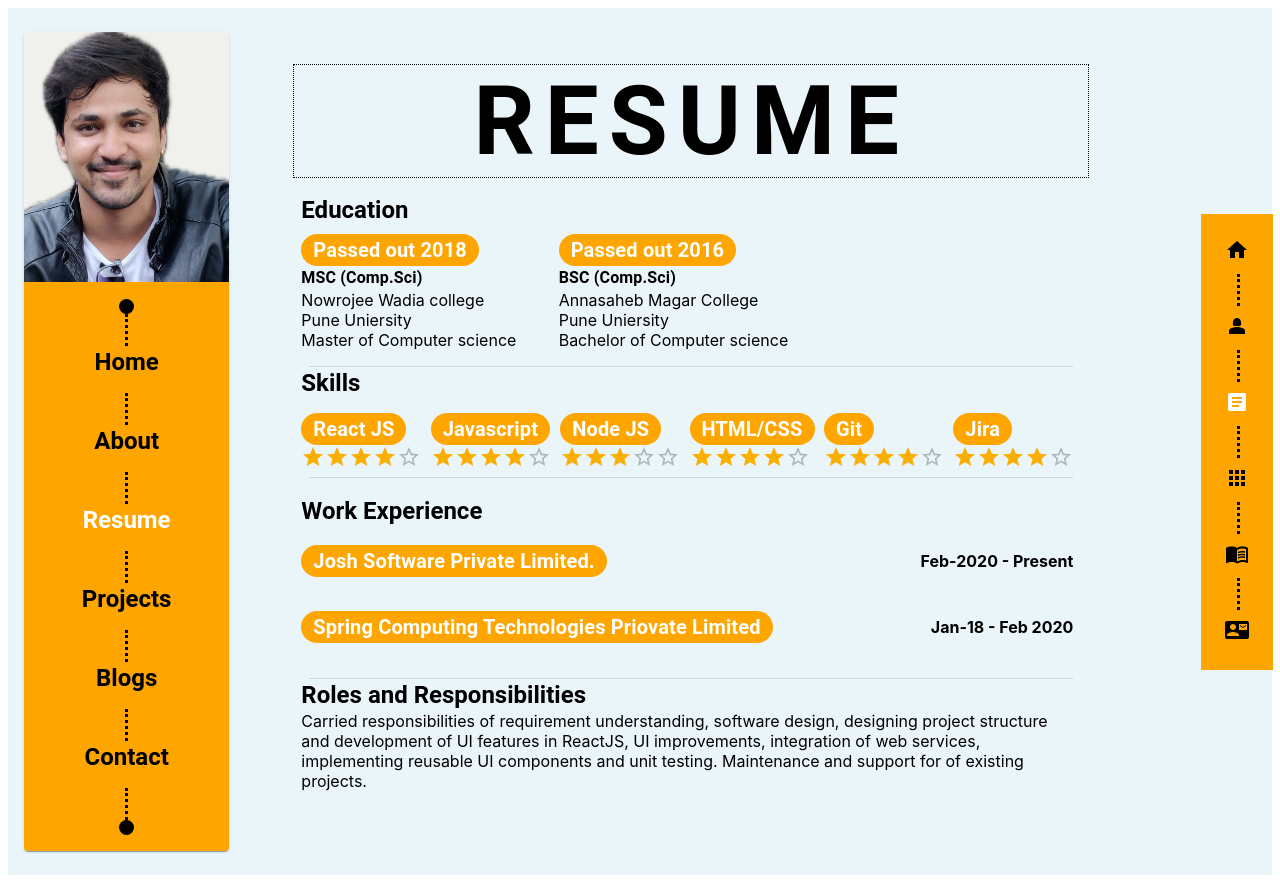
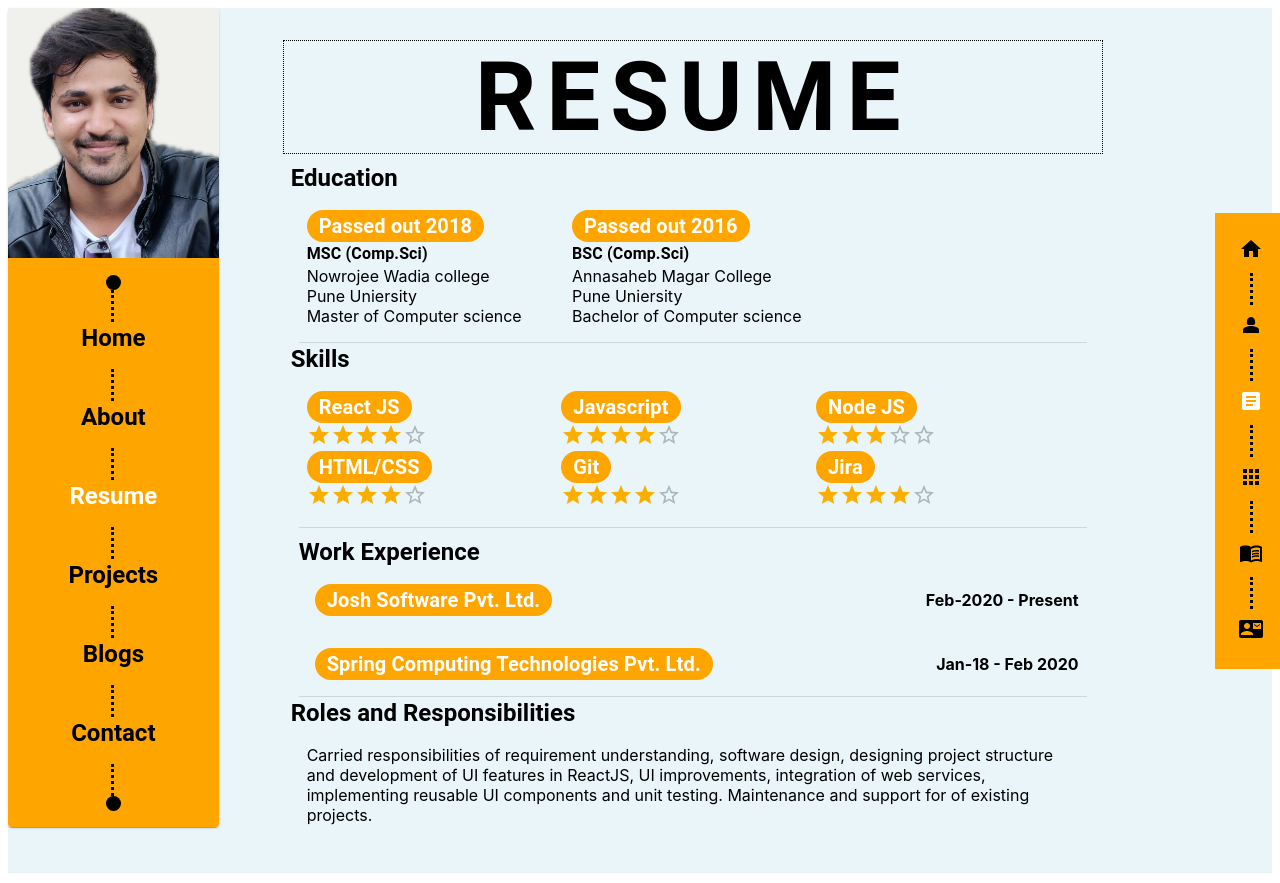
Before and after one commit to VrushabBayas/portfolio, a React (Create React App) app: page /portfolio/resume in a window 1280 px wide. Built offline with nearby package versions, Linux system fonts and the light colour scheme.

Commit message:
style fixes

```diff
--- a/src/containers/About/index.js
+++ b/src/containers/About/index.js
@@ -15,15 +15,7 @@ import Layout from "../Layout";
 function About() {
   return (
     <Layout title="ABOUT ME">
-      <Grid
-        xs={12}
-        sm={12}
-        md={12}
-        lg={12}
-        sx={{
-          padding: "0.5rem",
-        }}
-      >
+      <Grid xs={12} sm={12} md={12} lg={12}>
         <Typography
           variant="h4"
           sx={{
--- a/src/containers/Header/index.js
+++ b/src/containers/Header/index.js
@@ -3,11 +3,11 @@ import PropTypes from "prop-types";
 import { Box, Grid, Typography } from "@mui/material";
 
 import "./style.css";
-function Header({ title }) {
+function Header({ title, isMobileView }) {
   return (
     <Grid className="header">
       <Typography
-        variant={"h1"}
+        variant={`${isMobileView ? "h3" : "h1"}`}
         fontWeight="bold"
         sx={{
           wordSpacing: 25,
--- a/src/containers/Layout/index.js
+++ b/src/containers/Layout/index.js
@@ -15,7 +15,6 @@ function Layout({ children, title }) {
       sx={{
         backgroundColor: "#e9f5f9",
         margin: "auto",
-        padding: "1.5rem 1rem",
       }}
     >
       {!isMobileView && (
--- a/src/containers/Resume/index.js
+++ b/src/containers/Resume/index.js
@@ -3,7 +3,7 @@ import Layout from "../Layout";
 
 import { Chip, Divider, Grid, Rating, Typography } from "@mui/material";
 
-function Resume(props) {
+function Resume() {
   return (
     <Layout title="RESUME">
       <Grid
@@ -16,7 +16,6 @@ function Resume(props) {
           container
           sx={{
             display: "flex",
-            height: 180,
           }}
           spacing={1}
         >
@@ -25,7 +24,15 @@ function Resume(props) {
               Education
             </Typography>
           </Grid>
-          <Grid xs={4}>
+          <Grid
+            xs={12}
+            lg={4}
+            sm={4}
+            md={4}
+            sx={{
+              padding: "1rem",
+            }}
+          >
             <Grid container>
               <Chip
                 sx={{
@@ -51,7 +58,15 @@ function Resume(props) {
               <Typography variant="p">Master of Computer science</Typography>
             </Grid>
           </Grid>
-          <Grid xs={4}>
+          <Grid
+            xs={12}
+            lg={4}
+            sm={4}
+            md={4}
+            sx={{
+              padding: "1rem",
+            }}
+          >
             <Grid container>
               <Chip
                 sx={{
@@ -84,18 +99,18 @@ function Resume(props) {
           }}
         />
         <Grid
-          container
           sx={{
-            height: 110,
+            margin: "auto",
           }}
-          spacing={1}
         >
           <Grid
             container
             sx={{
               display: "flex",
             }}
+            spacing={1}
           >
+            <Grid container>
               <Typography variant="h5" fontWeight="bold">
                 Skills
               </Typography>
@@ -106,9 +121,10 @@ function Resume(props) {
                 display: "flex",
                 justifyContent: "space-between",
                 alignItems: "center",
+                padding: "1rem",
               }}
             >
-            <Grid>
+              <Grid xs={6} lg={4} sm={4} md={4}>
                 <Grid container>
                   <Chip
                     sx={{
@@ -123,7 +139,7 @@ function Resume(props) {
                 </Grid>
                 <Rating value={4} readOnly />
               </Grid>
-            <Grid>
+              <Grid xs={6} lg={4} sm={4} md={4}>
                 <Grid container>
                   <Chip
                     sx={{
@@ -138,7 +154,7 @@ function Resume(props) {
                 </Grid>
                 <Rating value={4} readOnly />
               </Grid>
-            <Grid>
+              <Grid xs={6} lg={4} sm={4} md={4}>
                 <Grid container>
                   <Chip
                     sx={{
@@ -153,7 +169,7 @@ function Resume(props) {
                 </Grid>
                 <Rating value={3} readOnly />
               </Grid>
-            <Grid>
+              <Grid xs={6} lg={4} sm={4} md={4}>
                 <Grid container>
                   <Chip
                     sx={{
@@ -168,7 +184,7 @@ function Resume(props) {
                 </Grid>
                 <Rating value={4} readOnly />
               </Grid>
-            <Grid>
+              <Grid xs={6} lg={4} sm={4} md={4}>
                 <Grid container>
                   <Chip
                     sx={{
@@ -183,7 +199,7 @@ function Resume(props) {
                 </Grid>
                 <Rating value={4} readOnly />
               </Grid>
-            <Grid>
+              <Grid xs={6} lg={4} sm={4} md={4}>
                 <Grid container>
                   <Chip
                     sx={{
@@ -200,7 +216,7 @@ function Resume(props) {
               </Grid>
             </Grid>
           </Grid>
-
+        </Grid>
         <Divider
           sx={{
             marginBottom: "0.5rem",
@@ -210,7 +226,7 @@ function Resume(props) {
           container
           sx={{
             display: "flex",
-            height: 200,
+            margin: "auto",
           }}
           spacing={1}
         >
@@ -219,7 +235,46 @@ function Resume(props) {
               Work Experience
             </Typography>
           </Grid>
-          <Grid xs={12}>
+          <Grid
+            xs={12}
+            sx={{
+              padding: "1rem",
+            }}
+          >
+            <Grid
+              container
+              sx={{
+                display: "flex",
+                justifyContent: "space-between",
+                alignItems: "center",
+              }}
+            >
+              <Grid>
+                <Chip
+                  sx={{
+                    backgroundColor: "orange",
+                    flexWrap: "wrap",
+                  }}
+                  label={
+                    <Typography variant="h6" fontWeight="bold" color="white">
+                      Josh Software Pvt. Ltd.
+                    </Typography>
+                  }
+                />
+              </Grid>
+              <Grid>
+                <Typography variant="p" fontWeight="bold">
+                  Feb-2020 - Present
+                </Typography>
+              </Grid>
+            </Grid>
+          </Grid>
+          <Grid
+            xs={12}
+            sx={{
+              padding: "1rem",
+            }}
+          >
             <Grid
               container
               sx={{
@@ -235,35 +290,7 @@ function Resume(props) {
                   }}
                   label={
                     <Typography variant="h6" fontWeight="bold" color="white">
-                      Josh Software Private Limited.
-                    </Typography>
-                  }
-                />
-              </Grid>
-              <Grid>
-                <Typography variant="p" fontWeight="bold">
-                  Feb-2020 - Present
-                </Typography>
-              </Grid>
-            </Grid>
-          </Grid>
-          <Grid xs={12}>
-            <Grid
-              container
-              sx={{
-                display: "flex",
-                justifyContent: "space-between",
-                alignItems: "center",
-              }}
-            >
-              <Grid>
-                <Chip
-                  sx={{
-                    backgroundColor: "orange",
-                  }}
-                  label={
-                    <Typography variant="h6" fontWeight="bold" color="white">
-                      Spring Computing Technologies Priovate Limited
+                      Spring Computing Technologies Pvt. Ltd.
                     </Typography>
                   }
                 />
@@ -285,7 +312,7 @@ function Resume(props) {
           container
           sx={{
             display: "flex",
-            height: 110,
+            // height: 110,
           }}
           spacing={1}
         >
@@ -294,7 +321,12 @@ function Resume(props) {
               Roles and Responsibilities
             </Typography>
           </Grid>
-          <Grid xs={12}>
+          <Grid
+            xs={12}
+            sx={{
+              padding: "1rem",
+            }}
+          >
             <Grid
               container
               sx={{
--- a/src/containers/SideBar/index.js
+++ b/src/containers/SideBar/index.js
@@ -23,7 +23,7 @@ export default function ActionAreaCard() {
             backgroundColor: "#f0f0ed",
           }}
           style={{
-            height: "250px",
+            height: "15.625rem",
           }}
         />
         <CardContent
```
Lines whose indentation alone changed are shown as unchanged.
